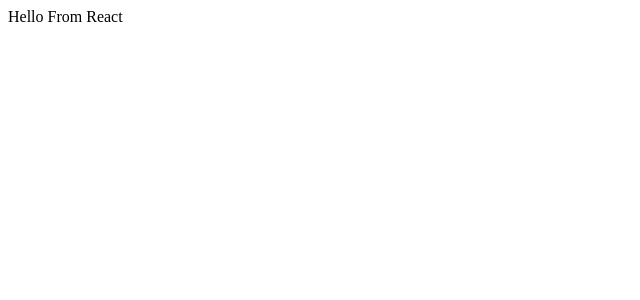
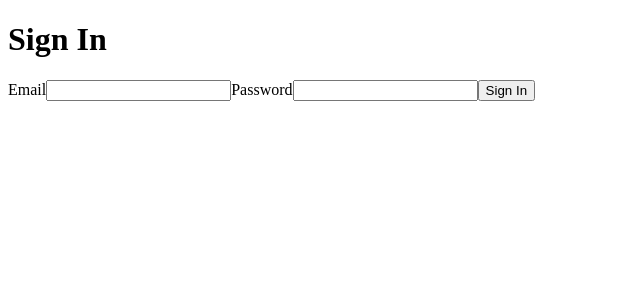
Before and after one commit to khaledali01/Bookstore-MERN, a React (Create React App) app in the folder client/: page /signin in a window 1280 px wide. Shown: the top 300 px of the page, without its empty margins (0-640 px from the left). Built offline with nearby package versions, Linux system fonts and the light colour scheme.

Commit message:
React - Creating User Pages and Routing
See: #18

```diff
--- a/client/package.json
+++ b/client/package.json
@@ -8,6 +8,7 @@
     "@testing-library/user-event": "^13.5.0",
     "react": "^18.2.0",
     "react-dom": "^18.2.0",
+    "react-router-dom": "^6.14.1",
     "react-scripts": "5.0.1",
     "web-vitals": "^2.1.4"
   },
--- /dev/null
+++ b/client/src/Routing.js
@@ -0,0 +1,17 @@
+import React from "react";
+import { BrowserRouter, Routes, Route } from "react-router-dom";
+import Signup from "./user/Signup";
+import Signin from "./user/Signin";
+
+const Routing = () => {
+  return (
+    <BrowserRouter>
+      <Routes>
+        <Route path="/signup" element={<Signup />} />
+        <Route path="/signin" element={<Signin />} />
+      </Routes>
+    </BrowserRouter>
+  );
+};
+
+export default Routing;
--- a/client/src/index.js
+++ b/client/src/index.js
@@ -1,10 +1,6 @@
 import React from "react";
 import ReactDOM from "react-dom/client";
-import App from "./App";
+import Routing from "./Routing";
 
 const root = ReactDOM.createRoot(document.getElementById("root"));
-root.render(
-  <React.StrictMode>
-    <App />
-  </React.StrictMode>
-);
+root.render(<Routing />);
--- /dev/null
+++ b/client/src/user/Signin.js
@@ -0,0 +1,18 @@
+import React from "react";
+
+const Signin = () => {
+  return (
+    <div>
+      <h1>Sign In</h1>
+      <form>
+        <label>Email</label>
+        <input type="email" />
+        <label>Password</label>
+        <input type="password" />
+        <button>Sign In</button>
+      </form>
+    </div>
+  );
+};
+
+export default Signin;
--- /dev/null
+++ b/client/src/user/Signup.js
@@ -0,0 +1,18 @@
+import React from "react";
+
+const Signup = () => {
+  return (
+    <div>
+      <h1>Sign Up</h1>
+      <form>
+        <label>Email</label>
+        <input type="email" />
+        <label>Password</label>
+        <input type="password" />
+        <button>Sign Up</button>
+      </form>
+    </div>
+  );
+};
+
+export default Signup;
```
Also changed, not shown: 1 other file (tests, documents, lock files or other folders).
